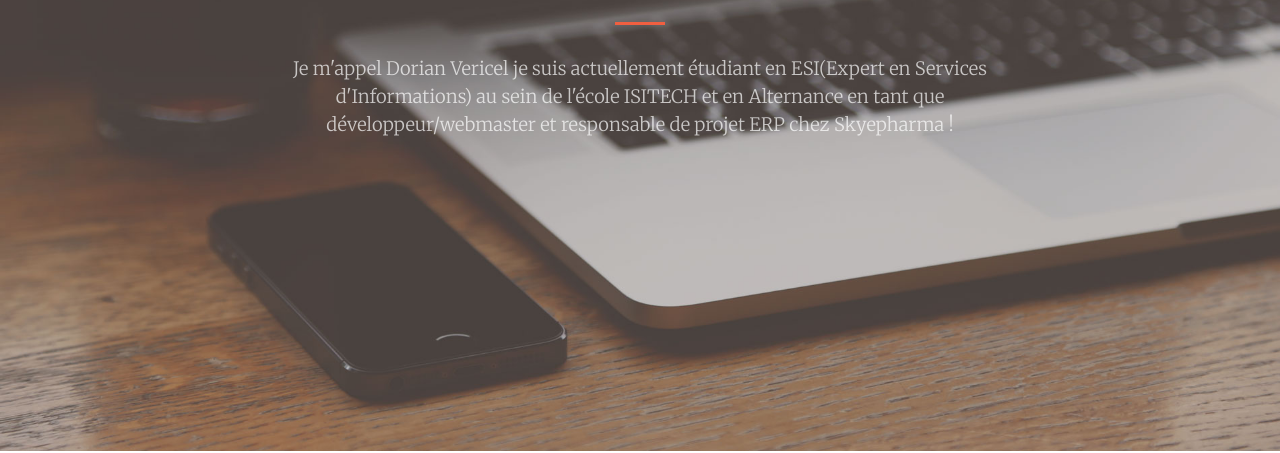
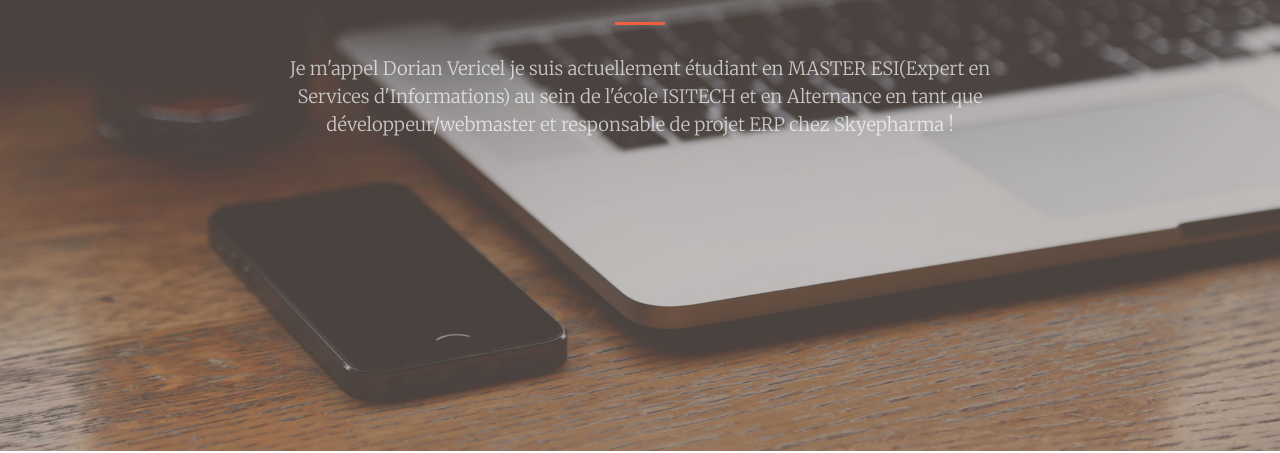
Before and after one commit to DocCreeps/portfolio2017-2022, a plain HTML site: page index.html in a window 1280 px wide. Shown: the part 349-802 px from the top of the page. Drawn offline with nearby package versions, Linux system fonts and the light colour scheme.

Commit message:
Update index.html

```diff
--- a/index.html
+++ b/index.html
@@ -97,7 +97,7 @@
           <hr>
         </div>
         <div class="col-lg-8 mx-auto">
-          <p class="text-faded mb-5">Je m'appel Dorian Vericel je suis actuellement étudiant en ESI(Expert en Services d'Informations) au sein de l'école ISITECH et en Alternance en tant que développeur/webmaster et responsable de projet ERP chez
+          <p class="text-faded mb-5">Je m'appel Dorian Vericel je suis actuellement étudiant en MASTER ESI(Expert en Services d'Informations) au sein de l'école ISITECH et en Alternance en tant que développeur/webmaster et responsable de projet ERP chez
             Skyepharma !</p>
         </div>
       </div>
```
